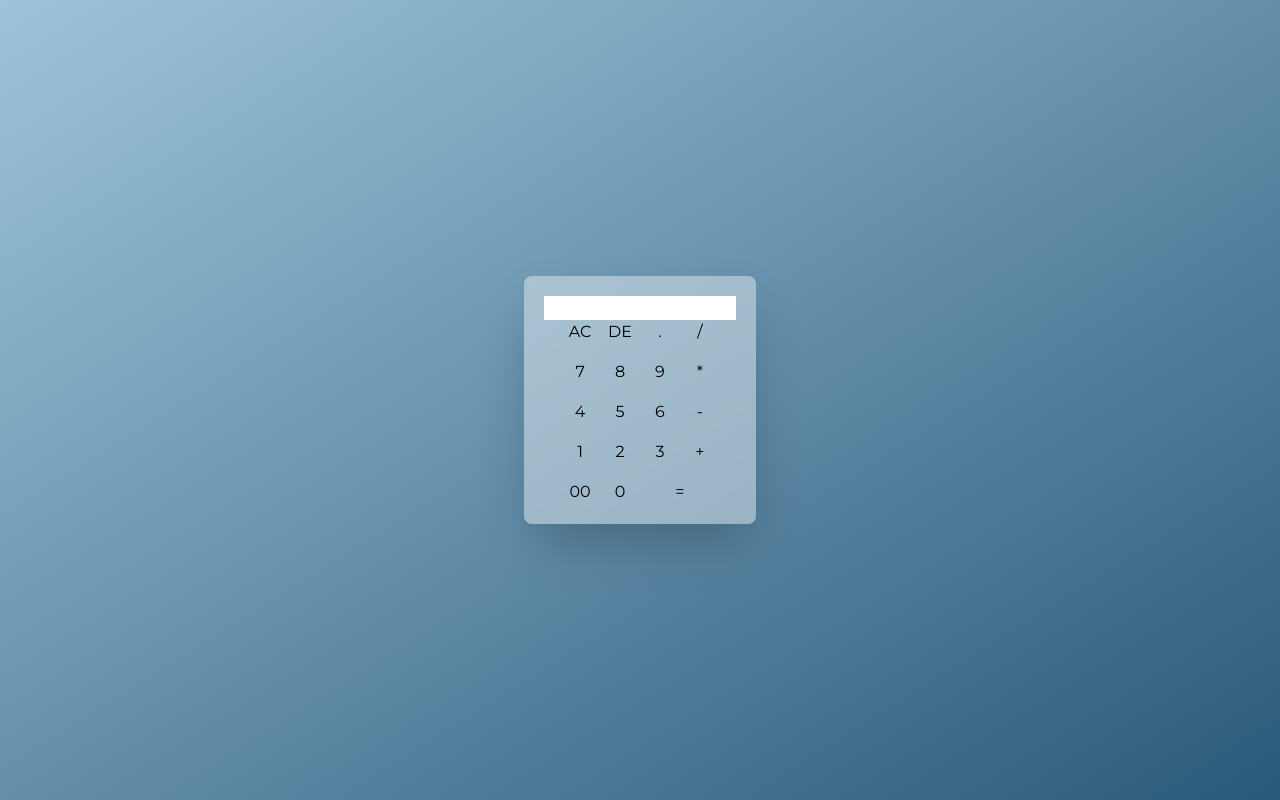
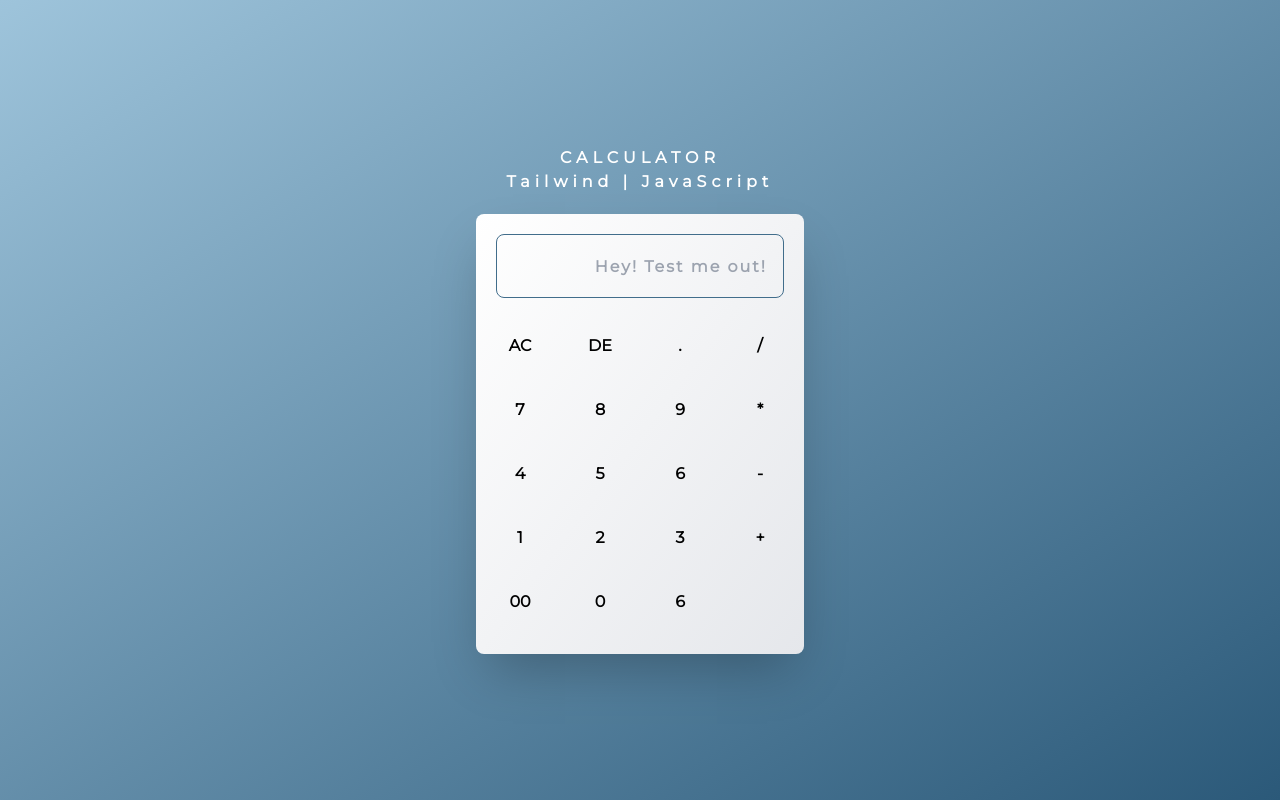
Before and after one commit to ShakeefAhmedRakin/Calculator-TailwindJavaScript, a plain HTML site: page index.html in a window 1280 px wide. Drawn offline with nearby package versions, Linux system fonts and the light colour scheme.

Commit message:
Moved from using buttons to using inputs as the display was not responding properly to the onClick events. Also, finalized the color and design of the calculator. Planning to add a dark mode later down the road.

```diff
--- a/index.html
+++ b/index.html
@@ -22,44 +22,156 @@
     </style>
   </head>
   <body
-    class="h-screen w-screen bg-gradient-to-br from-[#9ec4db] to-[#2b5979] flex justify-center items-center"
+    class="h-screen w-screen bg-gradient-to-br from-[#9ec4db] to-[#2b5979] flex flex-col justify-center items-center"
   >
+    <!-- TITLE -->
+    <h1 class="text-white font-bold text-center tracking-[5px] mb-5">
+      CALCULATOR<br />Tailwind | JavaScript
+    </h1>
+    <!-- CALCULATOR CONTAINER -->
+    <div class="flex items-center justify-center">
       <!--CALCULATOR BODY START-->
-    <div class="bg-white/40 backdrop-blur-sm p-5 rounded-lg shadow-2xl">
+      <div
+        class="bg-gradient-to-br from-white to-gray-200 p-5 rounded-lg shadow-2xl font-bold"
+      >
         <form action="" class="flex flex-col justify-center items-center">
-        <!-- FIELD -->
-        <div>
-          <input type="text" readonly />
+          <!-- DISPLAY FIELD -->
+          <div class="mb-4 w-full">
+            <input
+              type="text"
+              name="display"
+              placeholder="Hey! Test me out!"
+              readonly
+              disabled
+              class="h-16 w-full text-base text-right px-4 bg-transparent border-[1px] border-[#416D8B] rounded-lg selection:shadow-none selection:border-[#416D8B] selection:border-[1px] tracking-[2px]"
+            />
           </div>
+          <!-- BUTTON CONTAINER -->
+          <div class="grid grid-cols-4 gap-x-8">
+            <!-- FIRST ROW OF BUTTONS -->
+            <input
+              type="button"
+              value="AC"
+              onclick="display.value=''"
+              class="w-12 h-16 flex items-center justify-center bg-transparent rounded-lg hover:bg-gray-200 duration-200"
+            />
+            <input
+              type="button"
+              value="DE"
+              onclick="display.value = display.value.toString().slice(0,-1)"
+              class="w-12 h-16 flex items-center justify-center bg-transparent rounded-lg hover:bg-gray-200 duration-200"
+            />
+            <input
+              type="button"
+              value="."
+              onclick="display.value+='.'"
+              class="w-12 h-16 flex items-center justify-center bg-transparent rounded-lg hover:bg-gray-200 duration-200"
+            />
+            <input
+              type="button"
+              value="/"
+              onclick="display.value+='/'"
+              class="w-12 h-16 flex items-center justify-center bg-transparent rounded-lg hover:bg-gray-200 duration-200"
+            />
 
-        <div class="grid grid-cols-4 gap-4">
-          <!-- FIRST ROW OF BUTTONS -->
-          <button>AC</button>
-          <button>DE</button>
-          <button>.</button>
-          <button>/</button>
             <!-- SECOND ROW OF BUTTONS -->
-          <button>7</button>
-          <button>8</button>
-          <button>9</button>
-          <button>*</button>
+            <input
+              type="button"
+              value="7"
+              onclick="display.value+='7'"
+              class="w-12 h-16 flex items-center justify-center bg-transparent rounded-lg hover:bg-gray-200 duration-200"
+            />
+            <input
+              type="button"
+              value="8"
+              onclick="display.value+='8'"
+              class="w-12 h-16 flex items-center justify-center bg-transparent rounded-lg hover:bg-gray-200 duration-200"
+            />
+            <input
+              type="button"
+              value="9"
+              onclick="display.value+='9'"
+              class="w-12 h-16 flex items-center justify-center bg-transparent rounded-lg hover:bg-gray-200 duration-200"
+            />
+            <input
+              type="button"
+              value="*"
+              onclick="display.value+='*'"
+              class="w-12 h-16 flex items-center justify-center bg-transparent rounded-lg hover:bg-gray-200 duration-200"
+            />
             <!-- THIRD ROW OF BUTTONS -->
-          <button>4</button>
-          <button>5</button>
-          <button>6</button>
-          <button>-</button>
+            <input
+              type="button"
+              value="4"
+              onclick="display.value+='4'"
+              class="w-12 h-16 flex items-center justify-center bg-transparent rounded-lg hover:bg-gray-200 duration-200"
+            />
+            <input
+              type="button"
+              value="5"
+              onclick="display.value+='5'"
+              class="w-12 h-16 flex items-center justify-center bg-transparent rounded-lg hover:bg-gray-200 duration-200"
+            />
+            <input
+              type="button"
+              value="6"
+              onclick="display.value+='6'"
+              class="w-12 h-16 flex items-center justify-center bg-transparent rounded-lg hover:bg-gray-200 duration-200"
+            />
+            <input
+              type="button"
+              value="-"
+              onclick="display.value+='-'"
+              class="w-12 h-16 flex items-center justify-center bg-transparent rounded-lg hover:bg-gray-200 duration-200"
+            />
             <!-- FOURTH ROW OF BUTTONS -->
-          <button>1</button>
-          <button>2</button>
-          <button>3</button>
-          <button>+</button>
+            <input
+              type="button"
+              value="1"
+              onclick="display.value+='1'"
+              class="w-12 h-16 flex items-center justify-center bg-transparent rounded-lg hover:bg-gray-200 duration-200"
+            />
+            <input
+              type="button"
+              value="2"
+              onclick="display.value+='2'"
+              class="w-12 h-16 flex items-center justify-center bg-transparent rounded-lg hover:bg-gray-200 duration-200"
+            />
+            <input
+              type="button"
+              value="3"
+              onclick="display.value+='3'"
+              class="w-12 h-16 flex items-center justify-center bg-transparent rounded-lg hover:bg-gray-200 duration-200"
+            />
+            <input
+              type="button"
+              value="+"
+              onclick="display.value+='+'"
+              class="w-12 h-16 flex items-center justify-center bg-transparent rounded-lg hover:bg-gray-200 duration-200"
+            />
             <!-- FIFTH ROW OF BUTTONS -->
-          <button>00</button>
-          <button>0</button>
-          <button class="col-span-2">=</button>
+            <input
+              type="button"
+              value="00"
+              onclick="display.value+='00'"
+              class="w-12 h-16 flex items-center justify-center bg-transparent rounded-lg hover:bg-gray-200 duration-200"
+            />
+            <input
+              type="button"
+              value="0"
+              onclick="display.value+='0'"
+              class="w-12 h-16 flex items-center justify-center bg-transparent rounded-lg hover:bg-gray-200 duration-200"
+            />
+            <input
+              type="button"
+              value="6"
+              onclick=""
+              class="w-12 h-16 flex items-center justify-center bg-transparent rounded-lg hover:bg-gray-200 duration-200"
+            />
           </div>
         </form>
       </div>
       <!--CALCULATOR BODY END-->
+    </div>
   </body>
 </html>
```
Lines whose indentation alone changed are shown as unchanged.
